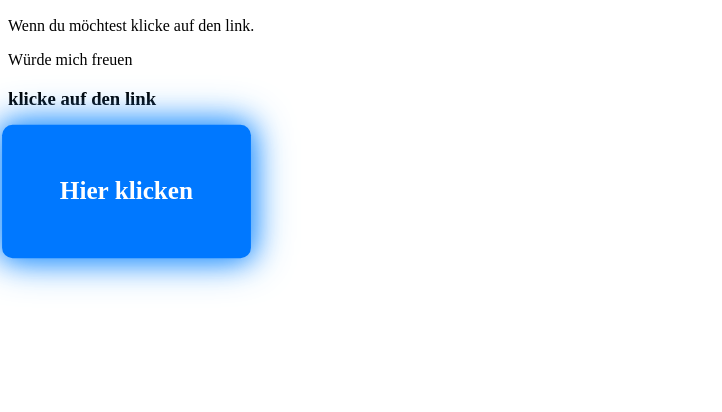
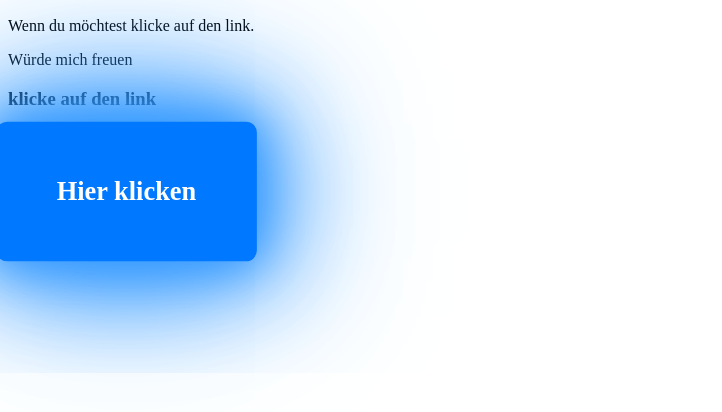
Before and after one commit to paulonix/bennito-ist-doof, a plain HTML site: page index.html in a window 1280 px wide. In both pictures the pointer is over the link "Hier klicken". Shown: the part 136-548 px from the top of the page, without its empty margins (0-722 px from the left). Drawn offline with Linux system fonts and the light colour scheme.

Commit message:
Update index.html

```diff
--- a/index.html
+++ b/index.html
@@ -12,13 +12,22 @@ file:///C:/Users/Paul/Desktop/website/index.html
     border-radius: 10px;
     font-size: 24px;
     font-weight: bold;
-    box-shadow: 0 0 15px #3399ff;
-    transition: 0.2s;
+    box-shadow:
+     0 0 25px #3399ff;
+     0 0 50px #3399ff,
+     0 0 80px #3399ff;
+      transition: 0.25s;
 }
 
 .button:hover {
-    box-shadow: 0 0 25px #3399ff, 0 0 40px #3399ff;
-    transform: scale(1.05);
+    box-shadow:
+     0 0 40px #3399ff,
+     0 0 80px #3399ff,
+     0 0 120px #3399ff,
+     0 0 160px #3399ff;
+
+
+    transform: scale(1.1);
 }
 </style>
 
```
